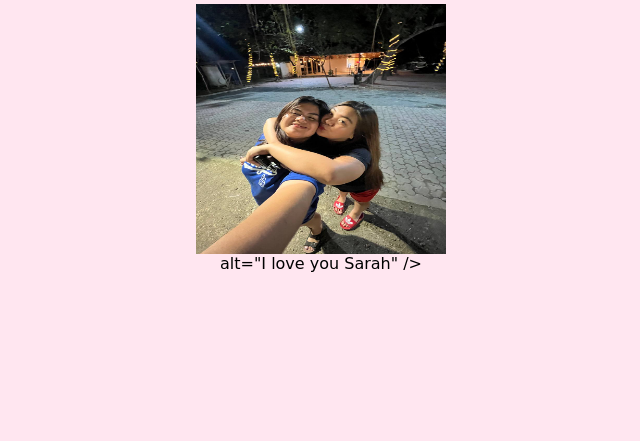
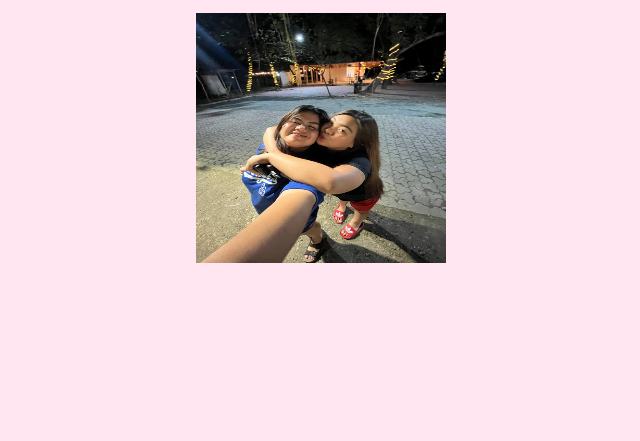
Before and after one commit to zyryll/sarah, a plain HTML site: page index.html in a window 1280 px wide. Shown: the part 359-800 px from the top of the page, without its empty margins (319-959 px from the left). Drawn offline with Linux system fonts and the light colour scheme.

Commit message:
Update index.html

```diff
--- a/index.html
+++ b/index.html
@@ -109,7 +109,7 @@
     <!-- Instruction Text -->
     <div id="instruction">Click the heart!</div>
     <!-- Photo below the instruction -->
-    <img src="lovey.jpg" alt="Love" width="250" height="250"> alt="I love you Sarah" />
+   <img src="lovey.jpg" alt="Love" width="250" height="250" />
   </div>
 </div>
 
```
